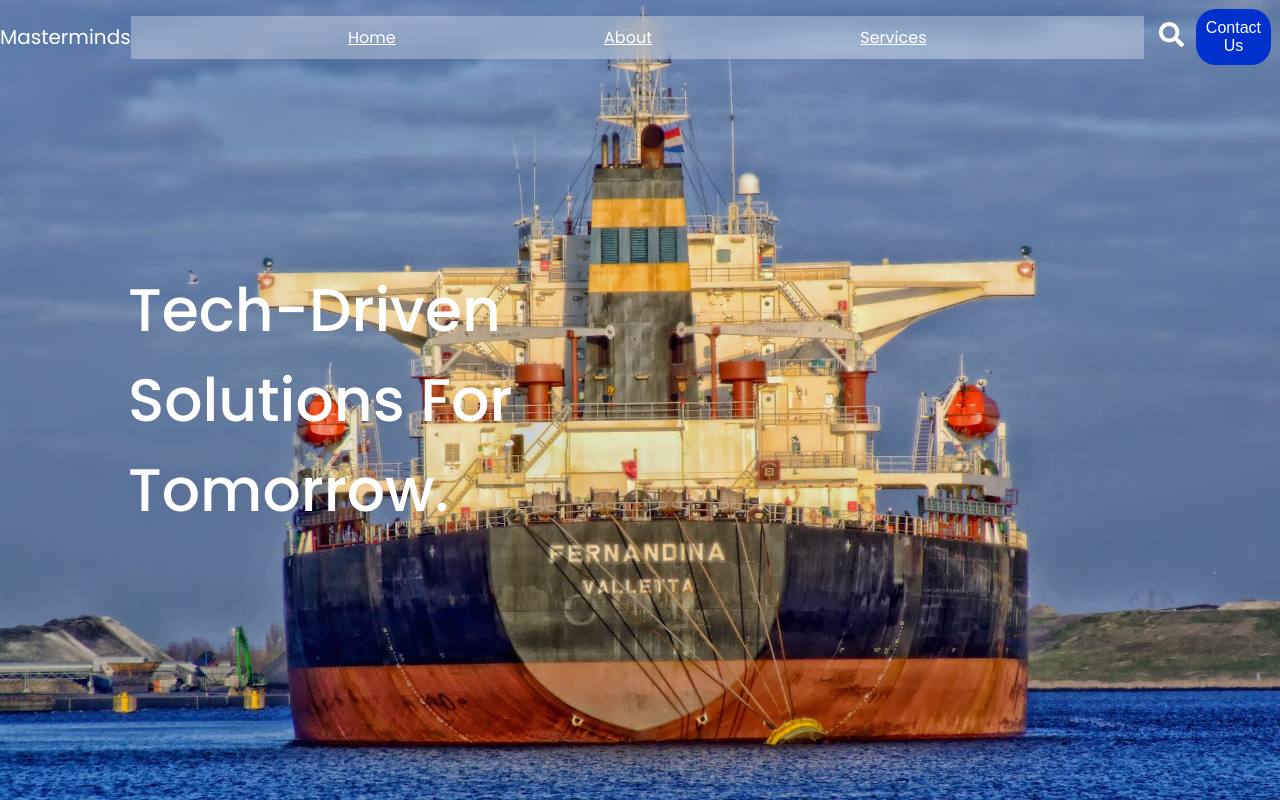
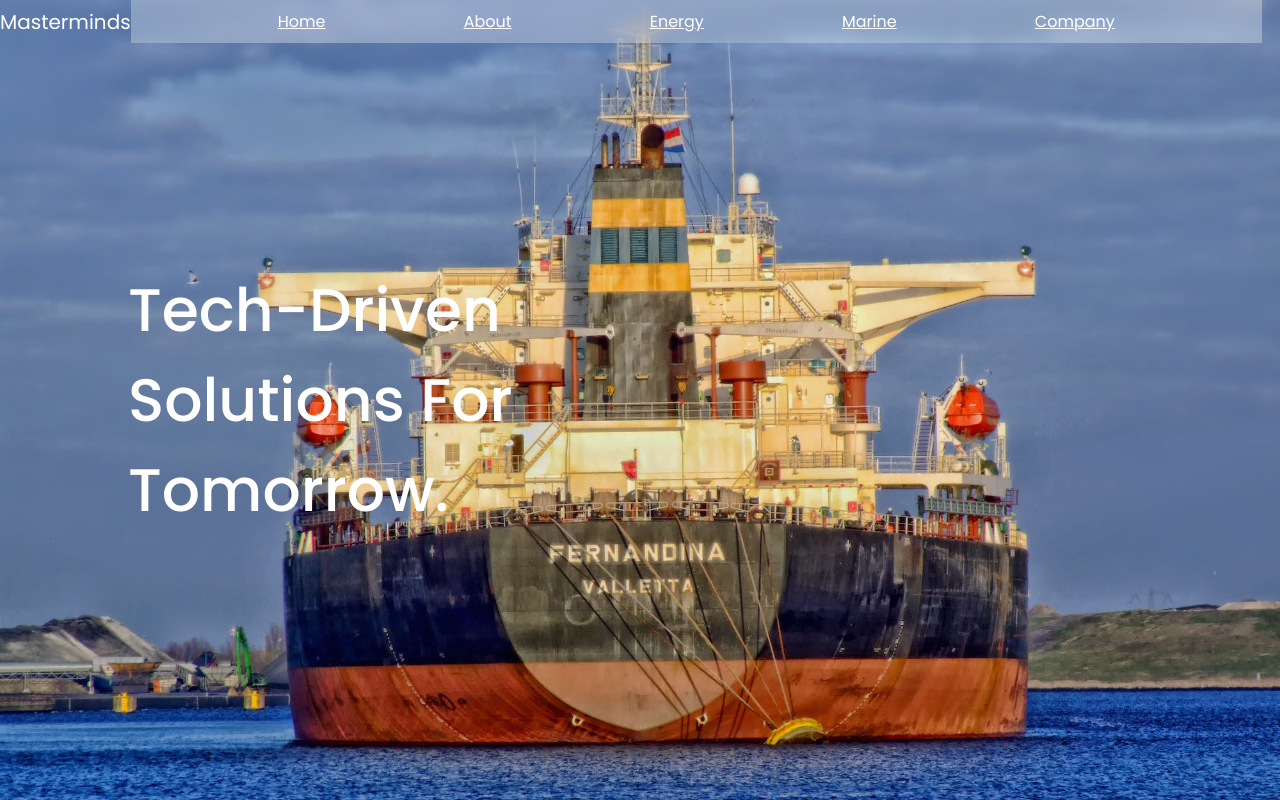
Before and after one commit to kennsawyerr/masterminds-site, a React (Vite) app: page / in a window 1280 px wide. Shown: the top 800 px of the page. Built offline with nearby package versions, Linux system fonts and the light colour scheme.

Commit message:
modified:   package-lock.json 	modified:   package.json 	modified:   src/App.css 	modified:   src/components/Header.jsx

```diff
--- a/package.json
+++ b/package.json
@@ -11,7 +11,7 @@
   },
   "dependencies": {
     "aos": "^2.3.4",
-    "framer-motion": "^11.2.6",
+    "framer-motion": "^11.18.2",
     "hamburger-react": "^2.5.1",
     "lucide-react": "^0.482.0",
     "react": "^18.2.0",
--- a/src/App.css
+++ b/src/App.css
@@ -101,8 +101,7 @@ body {
   align-items: center;
 }
 
-.grid {
-}
+
 .our-values h2 {
   font-size: 40px;
   font-weight: 300;
--- a/src/components/Header.jsx
+++ b/src/components/Header.jsx
@@ -1,5 +1,4 @@
 import { Twirl as Hamburger } from "hamburger-react";
-import { FaSearch } from "react-icons/fa";
 import { useState } from "react";
 const Header = () => {
   const [isOpen, setOpen] = useState(false);
@@ -25,25 +24,27 @@ const Header = () => {
           <div className="logo">Masterminds</div>
 
           <ul className={`flex menubar  ${isOpen ? " " : "collapse-nav"}`}>
-            <li >
+            <li>
               <a href="">Home</a>{" "}
             </li>
 
-            <li href= "">
+            <li href="">
               <a href="">About</a>{" "}
             </li>
 
             <li>
-              <a href="">Services</a>{" "}
+              <a href="">Energy</a>{" "}
+            </li>
+            <li>
+              <a href="">Marine</a>{" "}
+            </li>
+            <li>
+              <a href="">Company</a>{" "}
             </li>
           </ul>
 
           <ul className="flex menubar2">
-            <li>
-              <button>
-                <FaSearch  size={25}/>
-              </button>
-            </li>
+
 
             <li id="hamburger-menu">
               <Hamburger
@@ -54,9 +55,7 @@ const Header = () => {
               />
             </li>
 
-            <li>
-              <button className="contact-btn">Contact Us</button>
-            </li>
+
           </ul>
         </div>
       </section>
```
Also changed, not shown: 1 other file (tests, documents, lock files or other folders).
